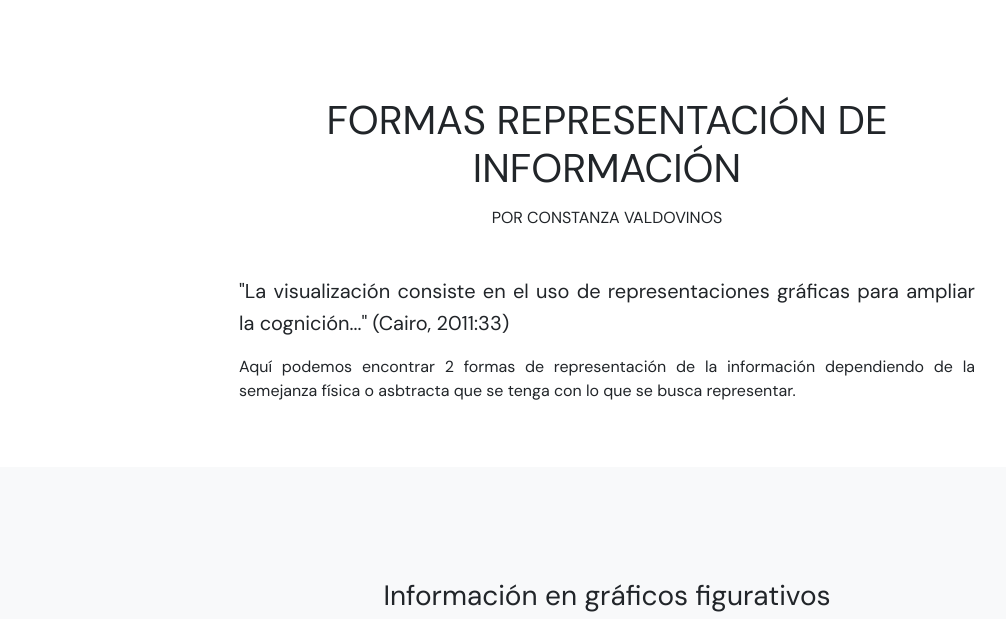
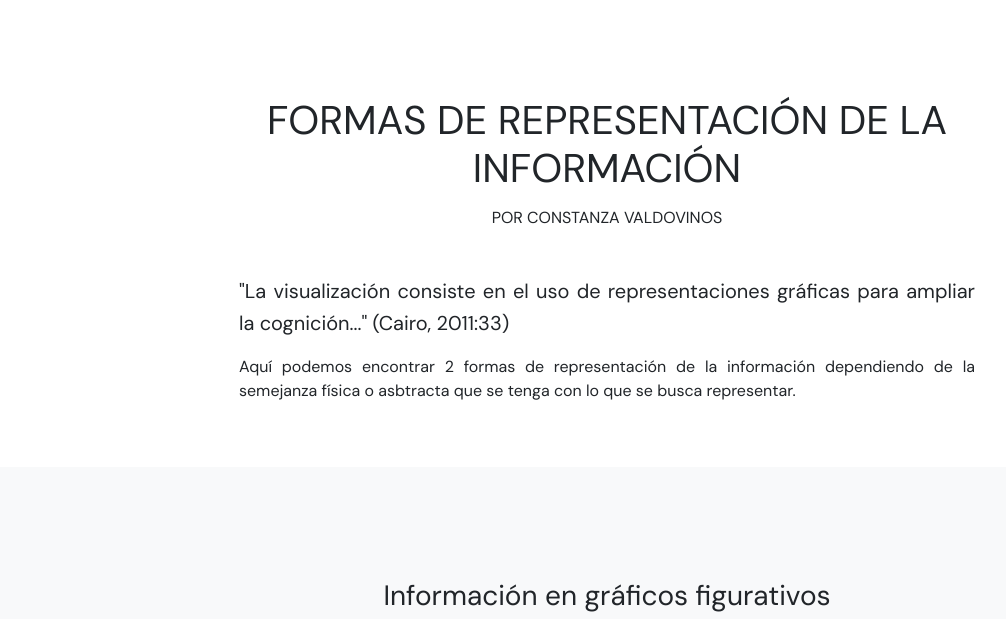
Before and after one commit to constanzavaldovinos/info-digital-03, a plain HTML site: page index.html in a window 1280 px wide. Shown: the top 619 px of the page, without its empty margins (33-1039 px from the left). Drawn offline with nearby package versions, Linux system fonts and the light colour scheme.

Commit message:
Update index.html
;)

```diff
--- a/index.html
+++ b/index.html
@@ -22,7 +22,7 @@
             <div class="row py-5">
                 <div class="col-12 col-sm-11 col-md-10 col-lg-9 col-xl-8 col-xxl-7 mx-auto">
 
-                    <h1 class="mb-3 mt-5 text-center">FORMAS REPRESENTACIÓN DE INFORMACIÓN</h1>
+                    <h1 class="mb-3 mt-5 text-center">FORMAS DE REPRESENTACIÓN DE LA INFORMACIÓN</h1>
 
                     <h2 class="fs-6 mb-5 text-center text-uppercase">Por Constanza Valdovinos</h2>
 
```
